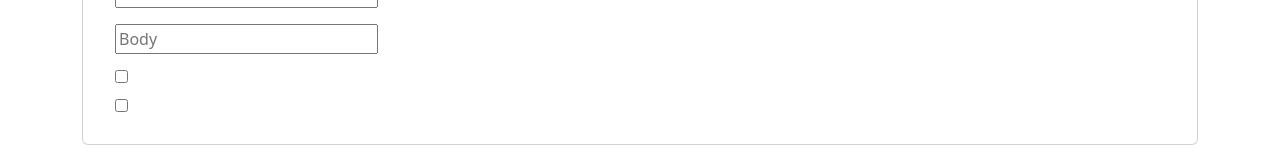
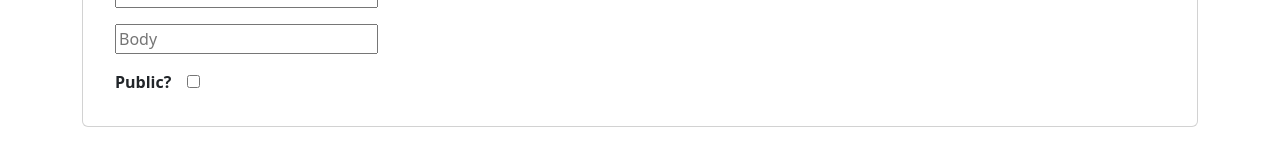
Before and after one commit to maksbernatskyy/react-post-form, a React (Vite) app: page / in a window 1280 px wide. Shown: the part 235-397 px from the top of the page. Built offline with nearby package versions, Linux system fonts and the light colour scheme.

Commit message:
add checkbox public

```diff
--- a/src/components/Main.jsx
+++ b/src/components/Main.jsx
@@ -47,14 +47,13 @@ export default function Main() {
                                     placeholder="Body"
                                 />
                                 {/* Public */}
-                                <input
-                                    className="align-self-start"
-                                    type="checkbox"
-                                />
-                                <input
-                                    className="align-self-start"
-                                    type="checkbox"
-                                />
+                                <div className="align-self-start">
+                                    <span className="fw-bold">Public?</span>
+                                    <input
+                                        className="ms-3"
+                                        type="checkbox"
+                                    />
+                                </div>
                             </div>
                         </form>
                     </div>
```
